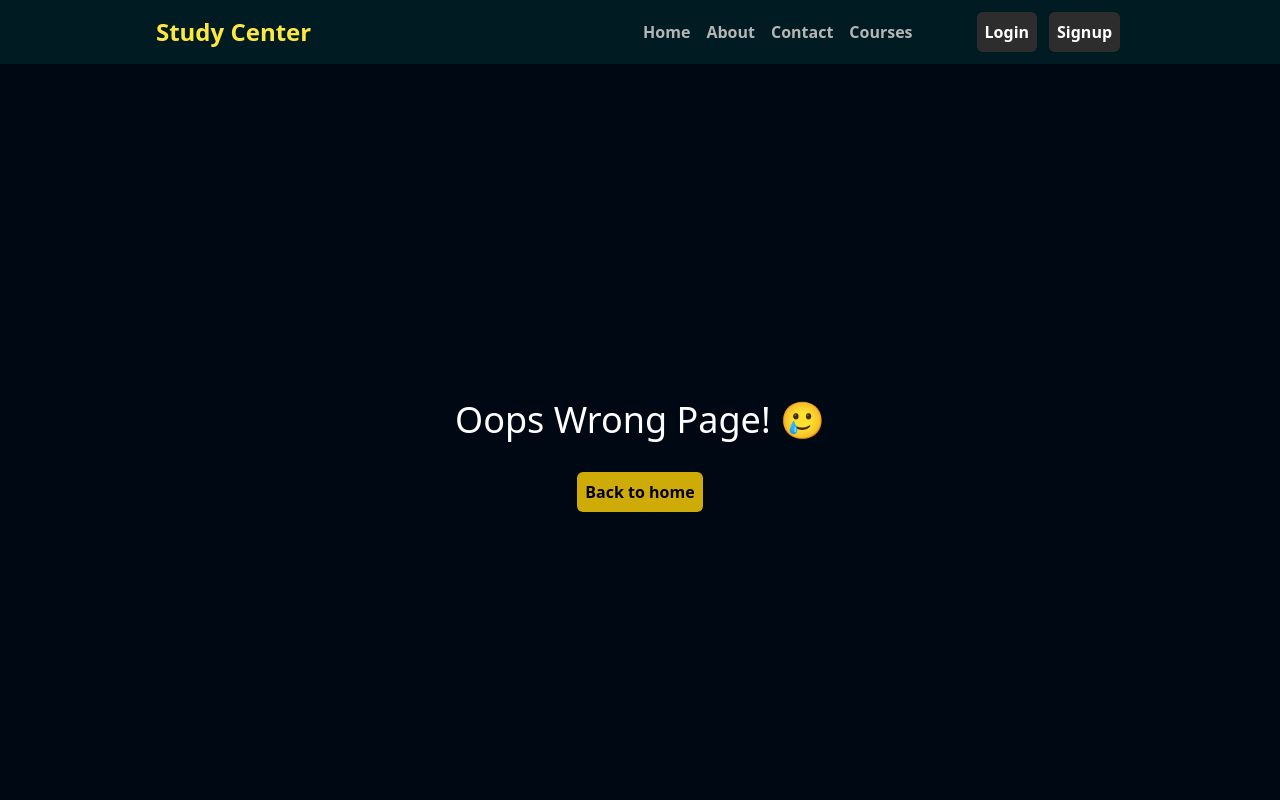
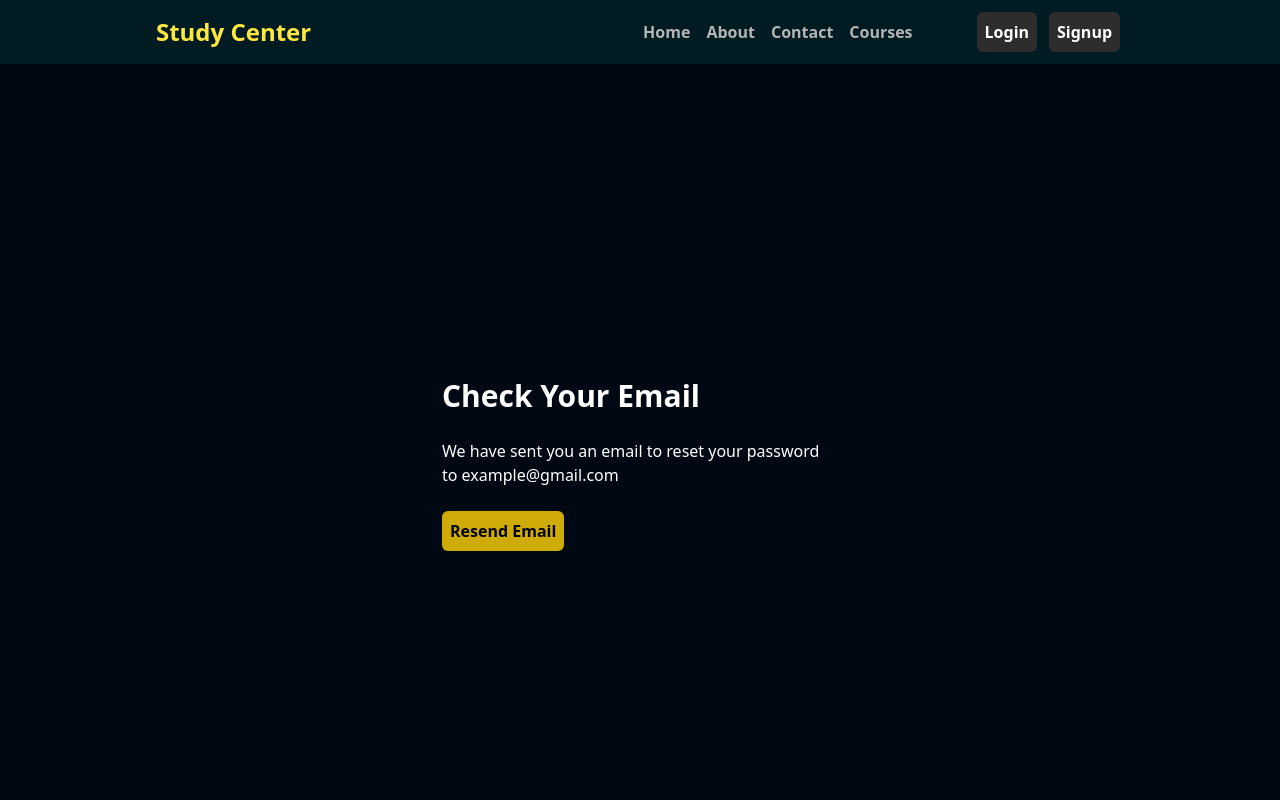
Before and after one commit to gaurav-goswami/Study-Center, a React (Vite) app in the folder client/: page /reset-password in a window 1280 px wide. Shown: the top 800 px of the page. Built offline with nearby package versions, Linux system fonts and the light colour scheme.

Commit message:
added reset password page

```diff
--- a/client/src/App.jsx
+++ b/client/src/App.jsx
@@ -12,6 +12,7 @@ import {useSelector} from "react-redux"
 // Route Protection
 import LoginProtection from "./Protected Route/LoginProtection";
 import HomeRedirect from "./Protected Route/HomeRedirect";
+import ResetPassword from "./pages/ResetPassword";
 
 
 const App = () => {
@@ -33,6 +34,7 @@ const App = () => {
 
           <Route path="/about" element={<AboutPage />}/>
           <Route path = "/contact" element={<ContactPage />}/>
+          <Route path="/reset-password" element={<ResetPassword />}/>
           <Route path="*" element={<Error />} />
         </Routes>
       </BrowserRouter>
--- a/client/src/app/features/Auth.jsx
+++ b/client/src/app/features/Auth.jsx
@@ -6,7 +6,8 @@ export const authSlice = createSlice({
     name : "authSlice",
     initialState : {
         token,
-        userRole : localStorage.getItem("user") ? localStorage.getItem("user") : null
+        userRole : localStorage.getItem("user") ? localStorage.getItem("user") : null,
+        loading : false
     },
 
     reducers : {
@@ -15,10 +16,13 @@ export const authSlice = createSlice({
         },
         setUserRole : (state, action) => {
             state.userRole = action.payload
+        },
+        setLoading : (state, action) => {
+            state.loading = action.payload
         }
     }
 })
 
-export const {setToken, setUserRole} = authSlice.actions;
+export const {setToken, setUserRole, setLoading} = authSlice.actions;
 
 export default authSlice.reducer;
--- a/client/src/app/features/Loading.jsx
+++ /dev/null
@@ -1,16 +0,0 @@
-import {createSlice} from "@reduxjs/toolkit"
-
-export const loadingSlice = createSlice({
-    name : "loadingSlice",
-    initialState : {
-        loading : false
-    },
-    reducers : {
-        setLoading : (state, action) => {
-            state.loading = action.payload
-        }
-    }
-})
-
-export const {setLoading} = loadingSlice.actions;
-export default loadingSlice.reducer;
--- a/client/src/app/store/store.jsx
+++ b/client/src/app/store/store.jsx
@@ -2,7 +2,6 @@ import { configureStore} from "@reduxjs/toolkit";
 import {setupListeners} from "@reduxjs/toolkit/dist/query"
 // import slices
 import authSlice from "../features/Auth";
-import loadingSlice  from "../features/Loading";
 import userDetails from "../features/userDetails";
 
 // import API services
@@ -13,7 +12,6 @@ const store = configureStore ({
 
     reducer : {
         auth : authSlice,
-        loading : loadingSlice,
         user : userDetails,
 
         [AuthApi.reducerPath] : AuthApi.reducer
--- a/client/src/lib/AuthApi.jsx
+++ b/client/src/lib/AuthApi.jsx
@@ -1,23 +1,18 @@
 import { toast } from "react-hot-toast";
-import { setToken, setUserRole } from "../app/features/Auth";
-import { setLoading } from "../app/features/Loading";
+import { setToken, setUserRole, setLoading } from "../app/features/Auth";
 
 export function sendOTP(otpFunc, email, navigate) {
-
   return async (dispatch) => {
-
     const toastId = toast.loading("Loading...");
     dispatch(setLoading(true));
 
     try {
-
       const response = await otpFunc(email).unwrap();
       console.log("sendOtp response", response);
       toast.success("OTP sent successfully");
       dispatch(setLoading(false));
 
-      navigate("/auth/user/verify-otp")
-
+      navigate("/auth/user/verify-otp");
     } catch (error) {
       console.log("Error while sending Otp", error);
       toast.error(error.data?.message);
@@ -27,32 +22,28 @@ export function sendOTP(otpFunc, email, navigate) {
   };
 }
 
-
 export function signUp(signUpFunc, signUpDetails, navigate) {
-
   return async (dispatch) => {
-
-    const toastId = toast.loading("Loading...")
+    const toastId = toast.loading("Loading...");
     dispatch(setLoading(true));
 
     try {
-
       const response = await signUpFunc(signUpDetails).unwrap();
       console.log("signUp", response);
       toast.success(response.message);
+
       navigate("/auth/login");
-
     } catch (error) {
-      console.log("Error in signUp" , error);
-      toast.error(error.data?.message)
+      console.log("Error in signUp", error);
+      toast.error(error.data?.message);
     }
 
+    dispatch(setLoading(false));
     toast.dismiss(toastId);
-  }
+  };
 }
 
 export function loginUser(loginFunc, loginDetails, navigate) {
-
   return async (dispatch) => {
     const toastId = toast.loading("Loading...");
     dispatch(setLoading(true));
@@ -77,12 +68,12 @@ export function loginUser(loginFunc, loginDetails, navigate) {
   };
 }
 
-export function logout () {
+export function logout() {
   return (dispatch) => {
-    dispatch(setToken(""))
-    dispatch(setUserRole(""))
+    dispatch(setToken(""));
+    dispatch(setUserRole(""));
 
     localStorage.removeItem("token");
     localStorage.removeItem("user");
-  }
+  };
 }
--- /dev/null
+++ b/client/src/pages/ResetPassword.jsx
@@ -0,0 +1,71 @@
+import React, { useState } from 'react';
+import MainWrapper from "../components/Wrapper/MainWrapper";
+import { useSelector } from 'react-redux';
+import Heading from "../components/common/Heading";
+import Paragraph from "../components/common/Paragraph";
+import Button from '../components/common/Button';
+
+const ResetPassword = () => {
+
+    const [email, setEmail] = useState("example@gmail.com");
+    const [emailSent, setEmailSent] = useState(true);
+    let {loading} = useSelector((state) => state.auth);
+
+
+
+  return (
+    <>
+        <MainWrapper>
+            <div className='w-[80%] md:w-[70%] flex items-center p-5 mx-auto h-screen justify-center'>
+
+                {
+                    loading ? (
+                        <p>Loading...</p>
+                    )
+                    :
+                    (
+                        <div className='w-[90%] md:w-[50%] p-4 flex flex-col gap-6'>
+                            <Heading style="text-xl md:text-3xl text-pure-greys-25 font-semibold">
+                                {
+                                    emailSent ? "Check Your Email" : "Reset Your Password"
+                                }
+                            </Heading>
+                            <Paragraph>
+                                {
+                                    emailSent ? `We have sent you an email to reset your password to ${email}`
+                                    :
+                                    "Forgot your password? Or want to change it due to security reasons? Don't worry. Just enter your email Id below."
+                                }
+                            </Paragraph>
+
+                            {
+                                !emailSent && (
+                                    <form>
+                                        <label className='flex flex-col gap-2 text-pure-greys-50'>
+                                        Enter Email
+                                        <input type="email" placeholder='Enter Email Id' className="outline-none px-2 py-3 rounded-md text-pure-greys-25 bg-richblue-800 placeholder:text-pure-greys-400"/>
+                                        </label>
+                                    </form>
+                                )
+                            }
+
+                            {
+                                !emailSent ?
+                                <Button styles="bg-yellow-200">Reset Password</Button>
+
+                                :
+
+                                <Button styles="bg-yellow-200">Resend Email</Button>
+                            }
+                        </div>
+                    )
+                }
+
+
+            </div>
+        </MainWrapper>
+    </>
+  )
+}
+
+export default ResetPassword
```
